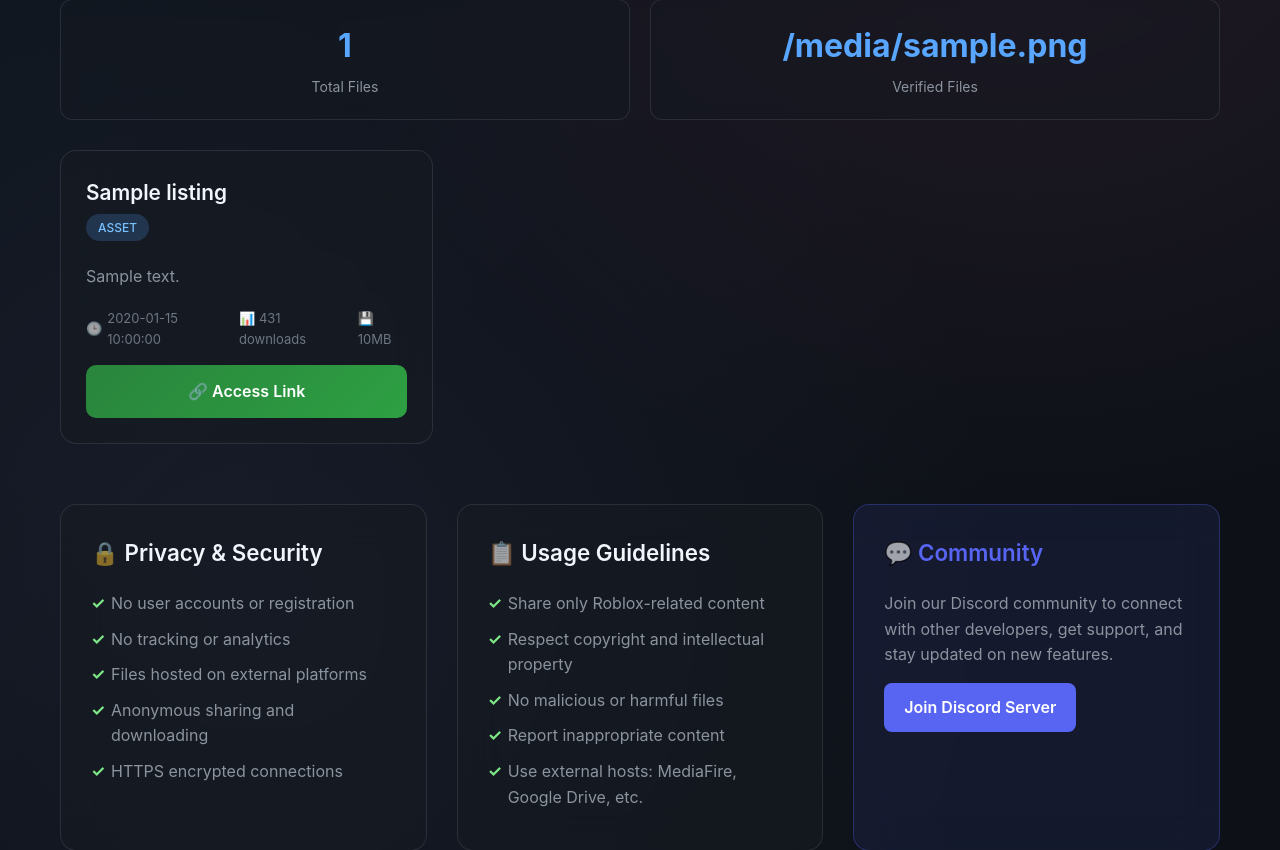
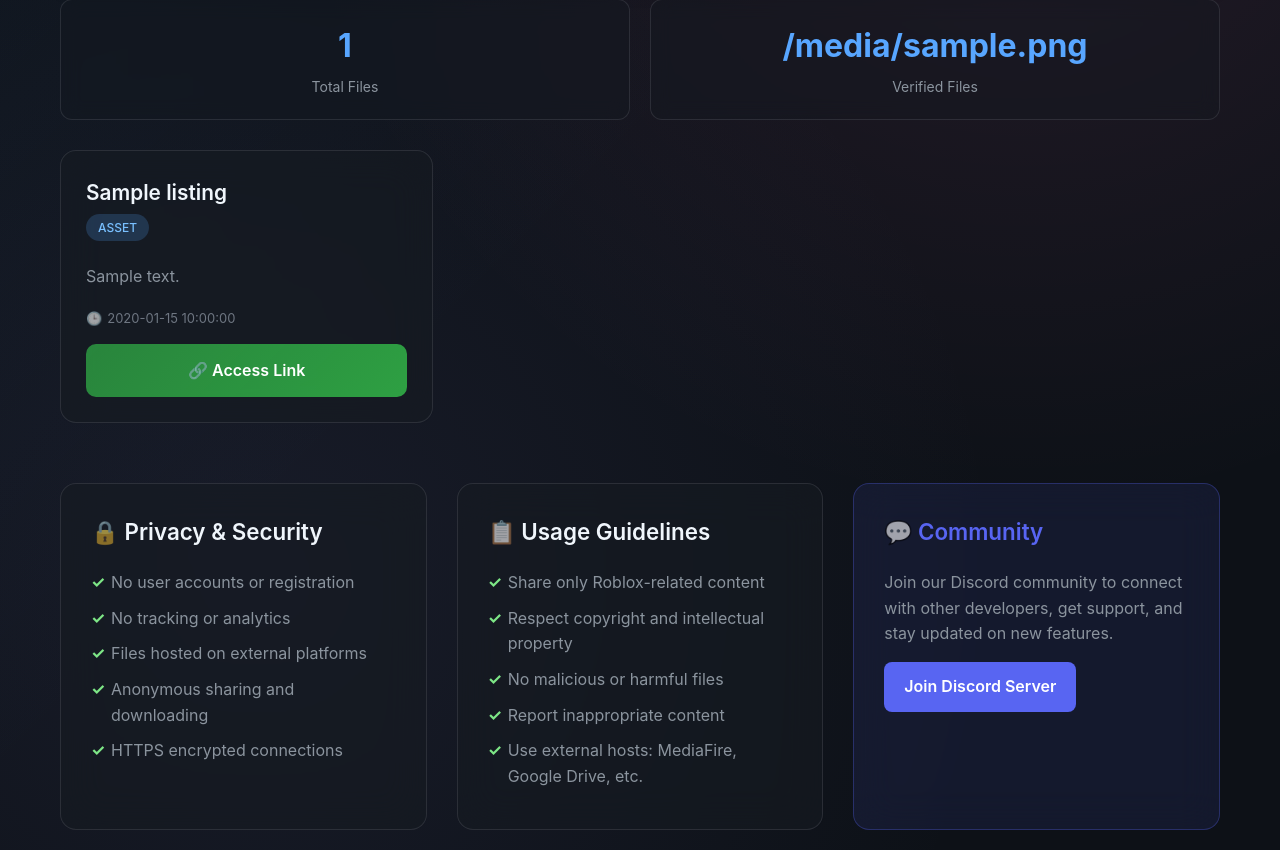
Before and after one commit to Narukisora/Vercel, a Flask app: template templates/index.html in a window 1280 px wide. Shown: the part 502-1352 px from the top of the page. Run offline with Flask 3, Linux system fonts and the light colour scheme; the template is opened without the code that fills it: most values are stand-ins (such as "Sample title", 1, 10 or a date in 2020).

Commit message:
Update index.html

```diff
--- a/templates/index.html
+++ b/templates/index.html
@@ -637,8 +637,6 @@
                             <span class="emoji">🕒</span>
                             <span>{{ listing.time_ago }}</span>
                         </div>
-                        <span>📊 {{ range(100, 999) | random }} downloads</span>
-                        <span>💾 {{ range(1, 50) | random }}MB</span>
                     </div>
 
                     <a href="{{ url_for('download', listing_id=listing.id) }}" class="download-btn">
```
